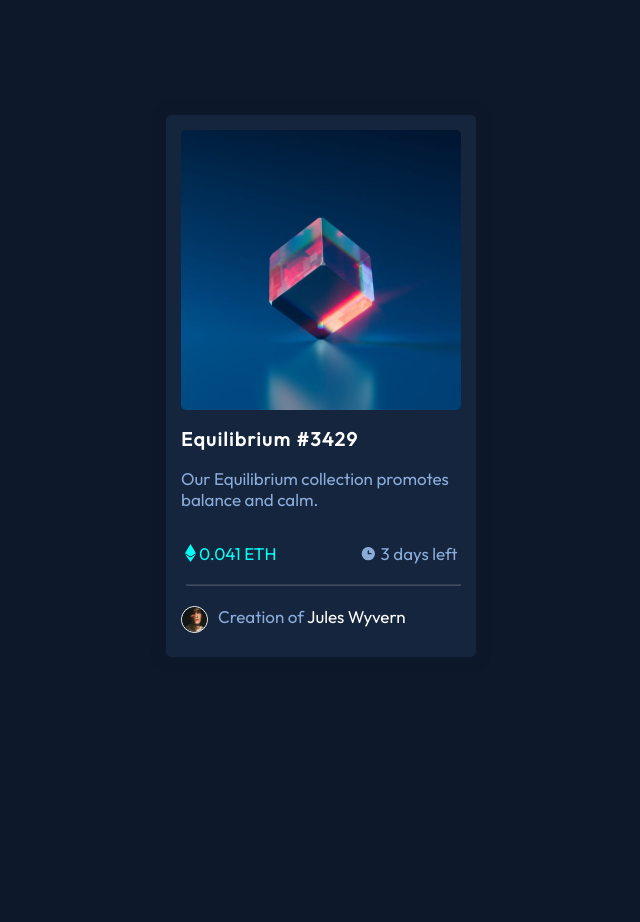
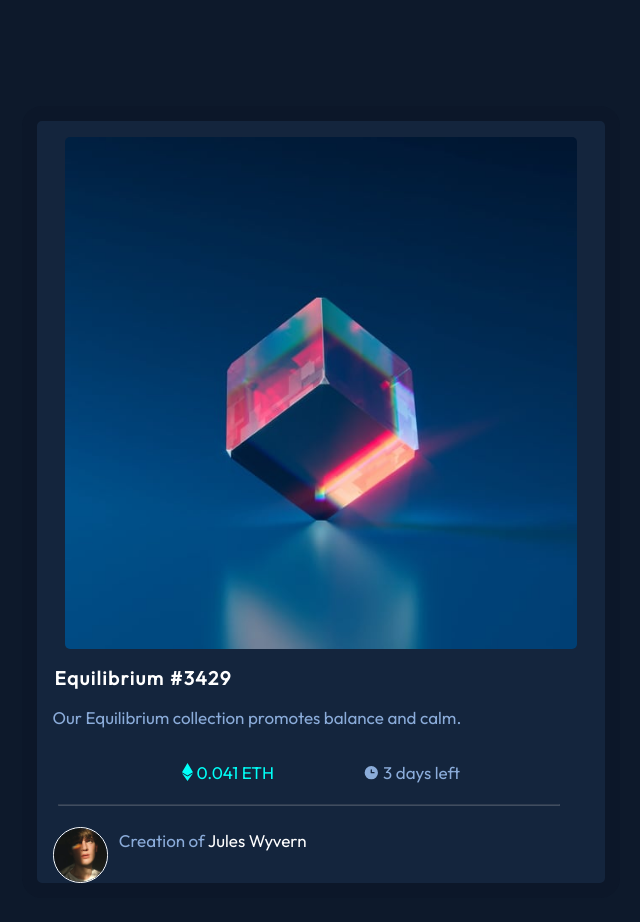
Before and after one commit to MagusLrk/nft-preview-card, a plain HTML site: page index.html in a window 1280 px wide. Shown: the whole page, without its empty margins (319-959 px from the left). Before the commit the page ends 800 px from the top, so only its background shows below. Drawn offline with Linux system fonts and the light colour scheme.

Commit message:
Update styles.css

```diff
--- a/styles.css
+++ b/styles.css
@@ -1,7 +1,7 @@
 body {
     background-color: hsl(217, 54%, 11%);
     text-align: center;
-    font: 17px 'Outfit', sans-serif;
+    font: 1.0625rem 'Outfit', sans-serif;
 }
 
 main {
@@ -13,21 +13,21 @@ h1 {
     font-size: 1.1875rem;
     font-weight: 600;
     letter-spacing: 1.5px;
-    padding-left: 15px;
+    padding-left: 0.9375em;
     text-align: left;
 
 }
 
 p {
     color: hsl(215, 51%, 70%);
-    padding: 0px 15px 15px 15px;
+    padding: 0px 0.9375em 0.9375em 0.9375em;
     text-align: left;
 }
 
 hr {
     color:hsl(215, 51%, 70%);
     border: solid 0 0 .2px 0;;
-    margin: 20px;
+    margin: 1.25em;
     opacity: 20%;
     width: 88%;
 }
@@ -41,46 +41,47 @@ strong {
     background-color: hsl(216, 50%, 16%);
     border: solid 15px #0c1729;
     border-radius: 20px;
-    margin: 100px auto;
-    padding: 15px 0;
-    width: 310px;
+    margin: 6.25em auto;
+    padding: 0.9375em 0;
+    width: 45%;
 }
 
 .nft-photo {
     border-radius: 5px;
     margin: auto;
-    width: 280px;
+    width: 90%;
 }
 
 .container span img {
     position: relative;
-    top: 2.5px;
+    top: 0.15625em;
 }
 
 .footer {
-    margin: 0 15px 0;
+    margin: 0 0.9375em 0;
 }
 
 .footer img {
     border: 1px solid white;
     border-radius: 100%;
     float: left;
-    margin-right: 10px;
-    width: 25px;
+    margin-right: 0.625em;
+    width: 10%;
 }
 
 .footer p {
+    padding-top: 0.1875em;
     margin: 0;
 }
 
 #eth {
     color: hsl(178, 100%, 50%);
     position: relative;
-    left: -40px;
+    left: -2.5em;
 }
 
 #time {
     color:hsl(215, 51%, 70%);
     position: relative;
-    right: -40px;
+    right: -2.5em;
 }
```
